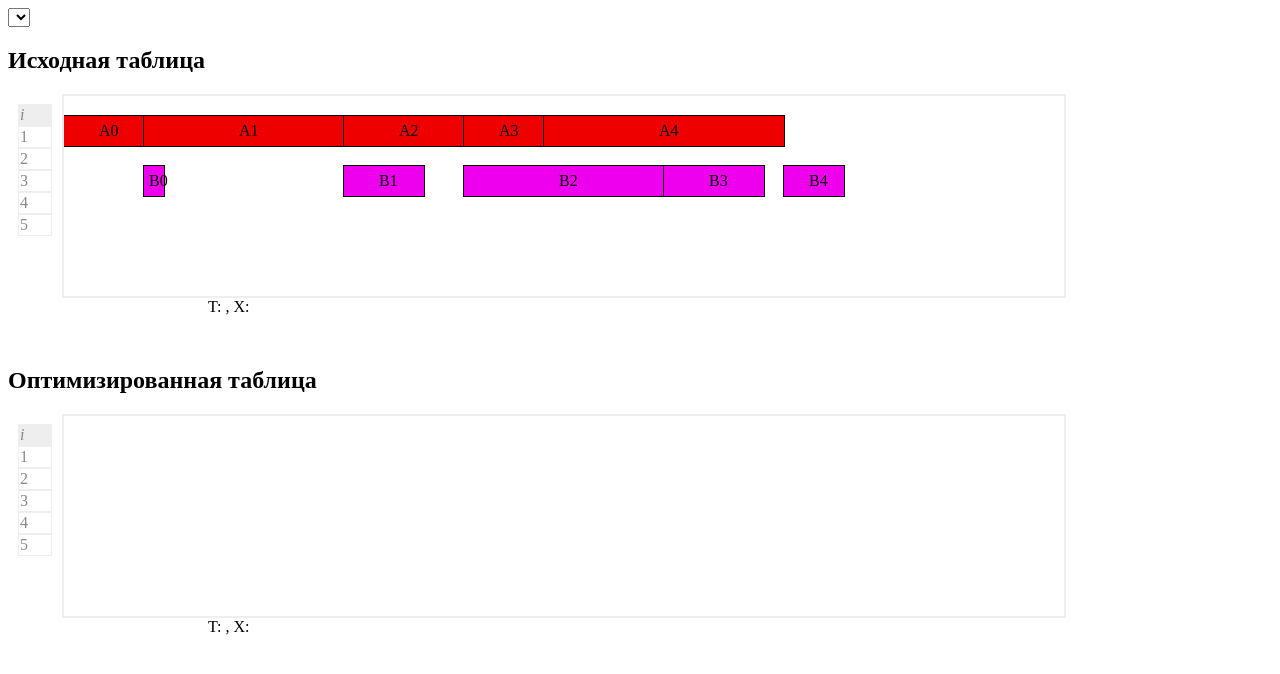
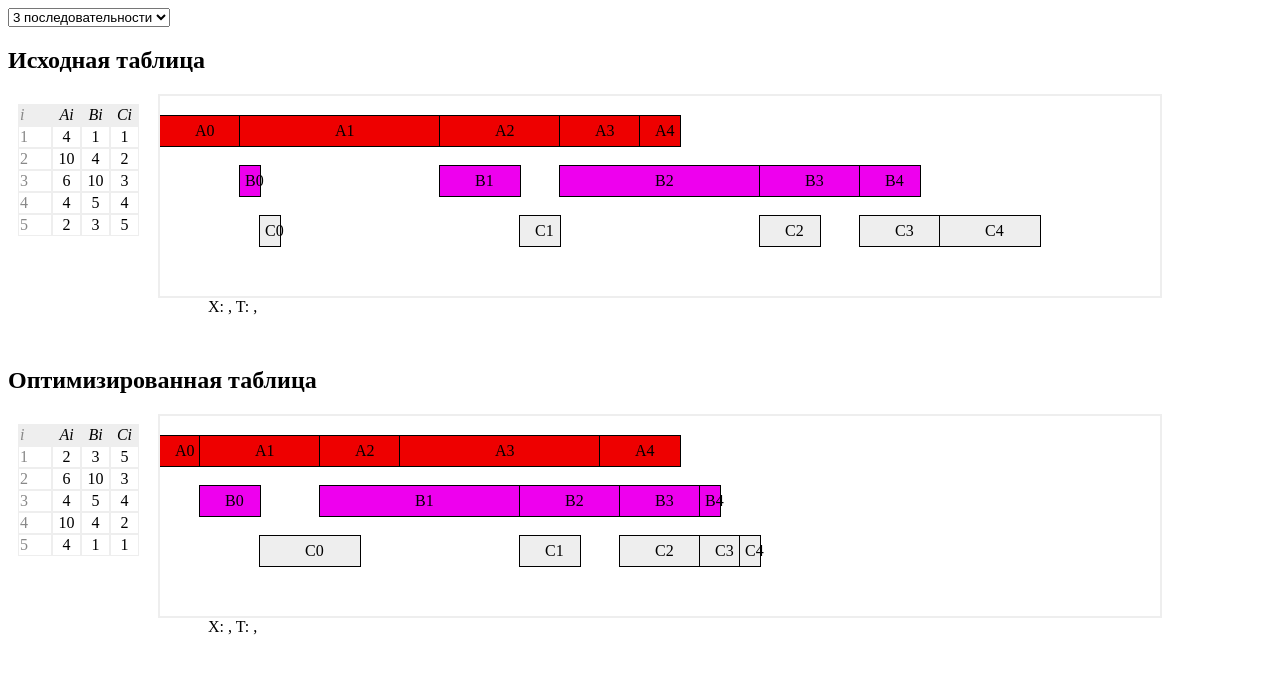
Before and after one commit to zarkone/ISO, a plain HTML site: page l1.html in a window 1280 px wide. Drawn offline with Linux system fonts and the light colour scheme.

Commit message:
3 sequence case is working, need to add X and T value counter.

```diff
--- a/custom.css
+++ b/custom.css
@@ -37,3 +37,9 @@ canvas {
 	width: 400px;
 	margin-left: 200px;
 }
+
+.tableContainer {
+	width: 150px;
+	height: 200px;
+	float: left;
+}
--- a/l1.html
+++ b/l1.html
@@ -12,13 +12,14 @@
 <body>
 	<div ng-controller="Lab1Ctrl" >
 
-		<select ng-change="sequenceCountClicked()"
+		<select ng-change="sequenceCountChanged()"
 						ng-options="value.number as value.label for value in sequenceCountOptions"
 						ng-model="sequenceCount">
 		</select>
 
 		<div class="data">
 			<h2>Исходная таблица</h2>
+			<div class="tableContainer">
 				<table>
 					<thead>
 						<tr>
@@ -27,22 +28,26 @@
 						</tr>
 					</thead>
 					<tbody>
-						<tr ng-repeat="Ai in lab1.A">
+							<tr ng-repeat="Ai in sequences[0]">
 								<td class="i"> {{ $index + 1}} </td>
-							<td ng-repeat="col in columns.slice(0,sequenceCount)">{{ lab1[col][$parent.$index]}}</td>
+								<td ng-repeat="col in columns.slice(0,sequenceCount)">
+									{{ sequences[$index][$parent.$index]}}
+								</td>
 							</tr>
 					</tbody>
 				</table>
+			</div>
 			<canvas id="inputGraph" width="1000" height="200"></canvas>
 			<div class="stat">
-				T: {{ lab1.TValue }},
-				X: {{ lab1.XValue }}
+				X: {{ sourceParams['X'] }},
+				T: {{ sourceParams['T'] }},
 			</div>
 		</div>
 
 
 		<div class="data">
 			<h2>Оптимизированная таблица</h2>
+			<div class="tableContainer">
 				<table>
 					<thead>
 						<tr>
@@ -51,16 +56,19 @@
 						</tr>
 					</thead>
 					<tbody>
-							<tr ng-repeat="Ai in lab1Optimized.A">
+							<tr ng-repeat="Ai in optimizedSequences[0]">
 								<td class="i"> {{ $index + 1}} </td>
-								<td ng-repeat="col in columns.slice(0,sequenceCount)">{{ lab1Optimized[col][$parent.$index]}}</td>
+								<td ng-repeat="col in columns.slice(0,sequenceCount)">
+									{{ optimizedSequences[$index][$parent.$index]}}
+								</td>
 							</tr>
 					</tbody>
 				</table>
+			</div>
 			<canvas id="optimizedGraph" width="1000" height="200"></canvas>
 			<div class="stat">
-				T: {{ lab1Optimized.TValue }},
-				X: {{ lab1Optimized.XValue }}
+				X: {{ optimizedParams['X'] }},
+				T: {{ optimizedParams['T'] }},
 			</div>
 		</div>
 	</div>
--- a/script.js
+++ b/script.js
@@ -3,8 +3,6 @@ angular.module("game", []).
 
 		var lab1 = {};
 
-		lab1.A = [4,10,6,4,12];
-		lab1.B = [1,4,10,5,3];
 
 		/**
 		 * Returns max array element. Widely used in this lab.
@@ -80,51 +78,72 @@ angular.module("game", []).
 		};
 
 		lab1.optimize = function (sequences) {
-		 	sequences = sequences || this;
 
 		 	// clone input sequences
-		 	var A = sequences.A.slice(0);
-		 	var B = sequences.B.slice(0);
+		 	var A = sequences[0].slice(0);
+		 	var B = sequences[1].slice(0);
 
-		 	var newSequences = {};
-		 		newSequences.A = [];
-		 		newSequences.B = [];
+		 	var newSequences = [];
+		 		newSequences[0] = [];
+		 		newSequences[1] = [];
 
-		 	var minA = 0,
-		 		minB = 0,
+		 	if(sequences.length == 3) {
+
+			 	var C = sequences[2].slice(0);
+			 	newSequences[2] = [];
+
+		 		for (var i = A.length - 1; i >= 0; i--) {
+		 			A[i] += B[i];
+		 			B[i] += C[i];
+		 		};
+		 	}
+
+		 	var min0 = 0,
+		 		min1 = 0,
 		 		min = {},
 
 		 		begin = 0,
 		 		end = A.length - 1,
 		 		insertTo = 0;
 
-
 		 	while(A.length > 0) {
 
-		 		minA = getMin(A);
-		 		minB = getMin(B);
+		 		min0 = getMin(A);
+		 		min1 = getMin(B);
 
-		 		if(minA.value < minB.value) {
+		 		if(min0.value < min1.value) {
 		 			insertTo = begin;
 		 			begin++;
-		 			min = minA;
+		 			min = min0;
 		 		}
 		 		else {
 		 			insertTo = end;
 		 			end--;
-		 			min = minB;
+		 			min = min1;
 		 		}
+	 			newSequences[0][insertTo] = A[min.index];
+	 			newSequences[1][insertTo] = B[min.index];
 
-	 			newSequences.A[insertTo] = A[min.index];
-	 			newSequences.B[insertTo] = B[min.index];
+			 	if(sequences.length == 3) {
 
-	 			// Unlink line from [A B] table
+	 				newSequences[2][insertTo] = C[min.index];
+
+	 				newSequences[0][insertTo] -= B[min.index] - C[min.index];
+	 				newSequences[1][insertTo] -= C[min.index];
+
+		 			C = C.slice(0,min.index).concat( C.slice(min.index+1) );
+			 	}
+
+	 			// Cross the line from table
 	 			A = A.slice(0,min.index).concat( A.slice(min.index+1) );
 	 			B = B.slice(0,min.index).concat( B.slice(min.index+1) );
+
 		 	}
+
 
 			return newSequences;
 		};
+
 
 		/**
 		 * Just draw rectangle.
@@ -134,7 +153,7 @@ angular.module("game", []).
 		 * @param  {Object} point  [description]
 		 * @param  {Object} size   [description]
 		 */
-		function drawRect(ctx, text, color, point, size) {
+		lab1.drawRect = function(ctx, text, color, point, size) {
 
 
 			ctx.lineWidth = 2;
@@ -156,14 +175,12 @@ angular.module("game", []).
 			ctx.fillText(text, textPos.x, textPos.y);
 		}
 		/**
-		 * Static method to draw sequence.
+		 * Static method to draw sequences.
 		 *
 		 * @param  {Canvas 2D context} 	ctx 	Canvas context
-		 * @param  {String} 			color	Color of blocks
-		 * @param  {String} 			name    A, B, C etc..
-		 * @param  {Object} 			point  Where to start
-		 * @param  {Array} 				seq    Sequence to draw
-		 * @param  {Array} 				depSeq Depending sequence
+		 * @param  {String} 			colors	Colors of blocks
+		 * @param  {String} 			names    A, B, C etc..
+		 * @param  {Array} 				sequences    Sequences to draw
 		 * @param  {Integer} 			scale  Scale coefficient
 		 */
 		lab1.drawSequence = function (ctx, colors, names, sequences, scale) {
@@ -202,7 +219,7 @@ angular.module("game", []).
 					// console.log(i, point.left);
 					// console.log(i, size.w);
 
-					drawRect(ctx, names[i] + k, colors[i], point, size);
+					lab1.drawRect(ctx, names[i] + k, colors[i], point, size);
 
 					point.top += 50;
 					sum[i] = Math.max(prevSum, sum[i]) + sequence[k];
@@ -224,15 +241,39 @@ angular.module("game", []).
  */
 function Lab1Ctrl ($scope, lab1) {
 
-	$scope.lab1 = lab1;
-	var lab1Optimized = lab1.optimize();
-	$scope.lab1Optimized = lab1Optimized;
+	$scope.sequences = [];
+	$scope.sequences[0] = [4,10,6,4,2];
+	$scope.sequences[1] = [1,4,10,5,3];
+	$scope.sequences[2] = [1,2,3,4,5];
 
-	var ctx = document.getElementById("inputGraph").getContext("2d");
-	var names = ["A", "B"];
-	var colors = ["#e00", "#e0e"];
+	$scope.columns = ["Ai", "Bi", "Ci"];
 
-	lab1.drawSequence(ctx,colors,names, [lab1.A, lab1.B]);
+	$scope.sequenceCount = 3;
+	$scope.sequenceCountOptions = [];
+	$scope.sequenceCountOptions[0] = {number: 2, label: "2 последовательности"};
+	$scope.sequenceCountOptions[1] = {number: 3, label: "3 последовательности"};
+
+	var names = ["A", "B", "C"];
+	var colors = ["#e00", "#e0e", "#eee"];
+
+	$scope.$watch('sequenceCount', function (newValue, oldValue) {
+		console.log($scope.sequences.slice(0, $scope.sequenceCount));
+		$scope.optimizedSequences = lab1.optimize($scope.sequences.slice(0, $scope.sequenceCount));
+
+		var canvas = document.getElementById("inputGraph");
+		var ctx = canvas.getContext("2d");
+
+		lab1.drawRect(ctx, "", "#fff", {top: 0, left: 0}, {w: canvas.width, h: canvas.height});
+		lab1.drawSequence(ctx,colors,names, $scope.sequences.slice(0, $scope.sequenceCount));
 
 
+		canvas = document.getElementById("optimizedGraph");
+		ctx = canvas.getContext("2d");
+
+		lab1.drawRect(ctx, "", "#fff", {top: 0, left: 0}, {w: canvas.width, h: canvas.height});
+		lab1.drawSequence(ctx,colors,names, $scope.optimizedSequences);
+
+
+	});
+
 }
```
Lines whose indentation alone changed are shown as unchanged.
